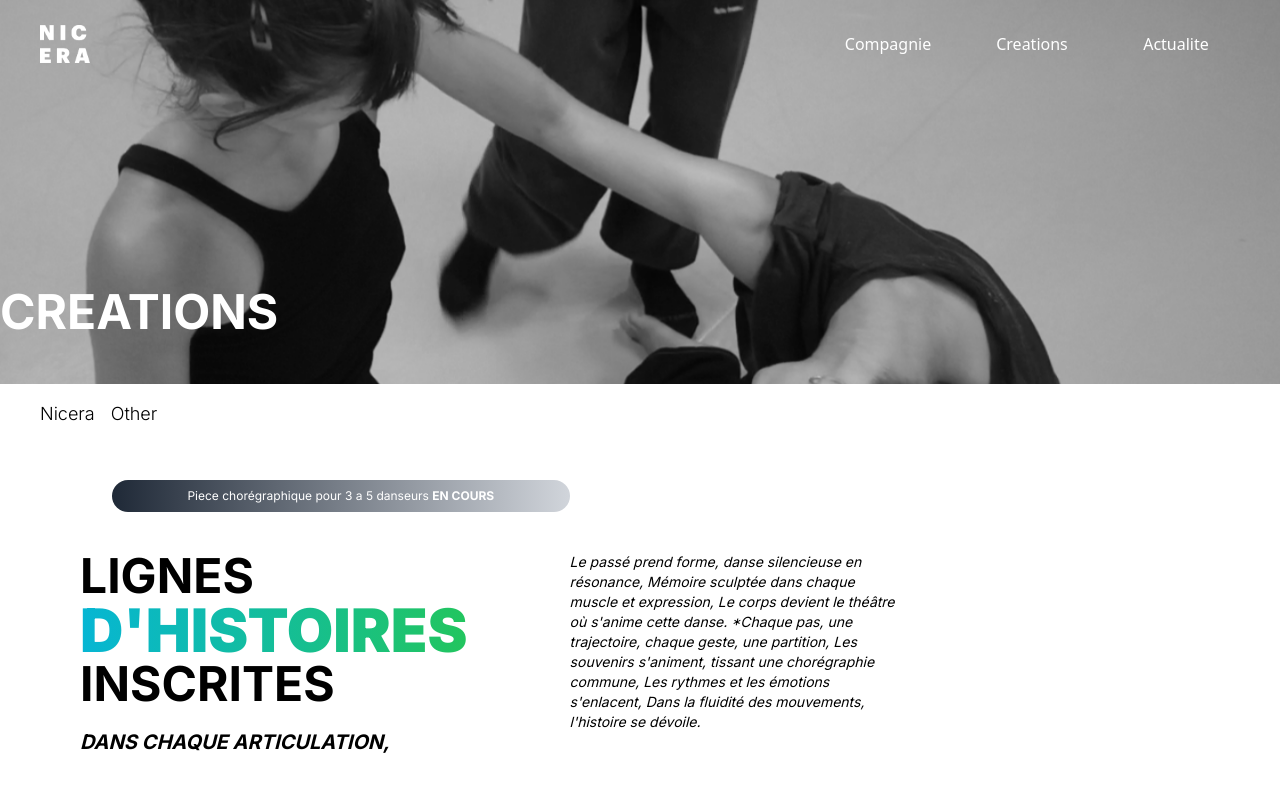
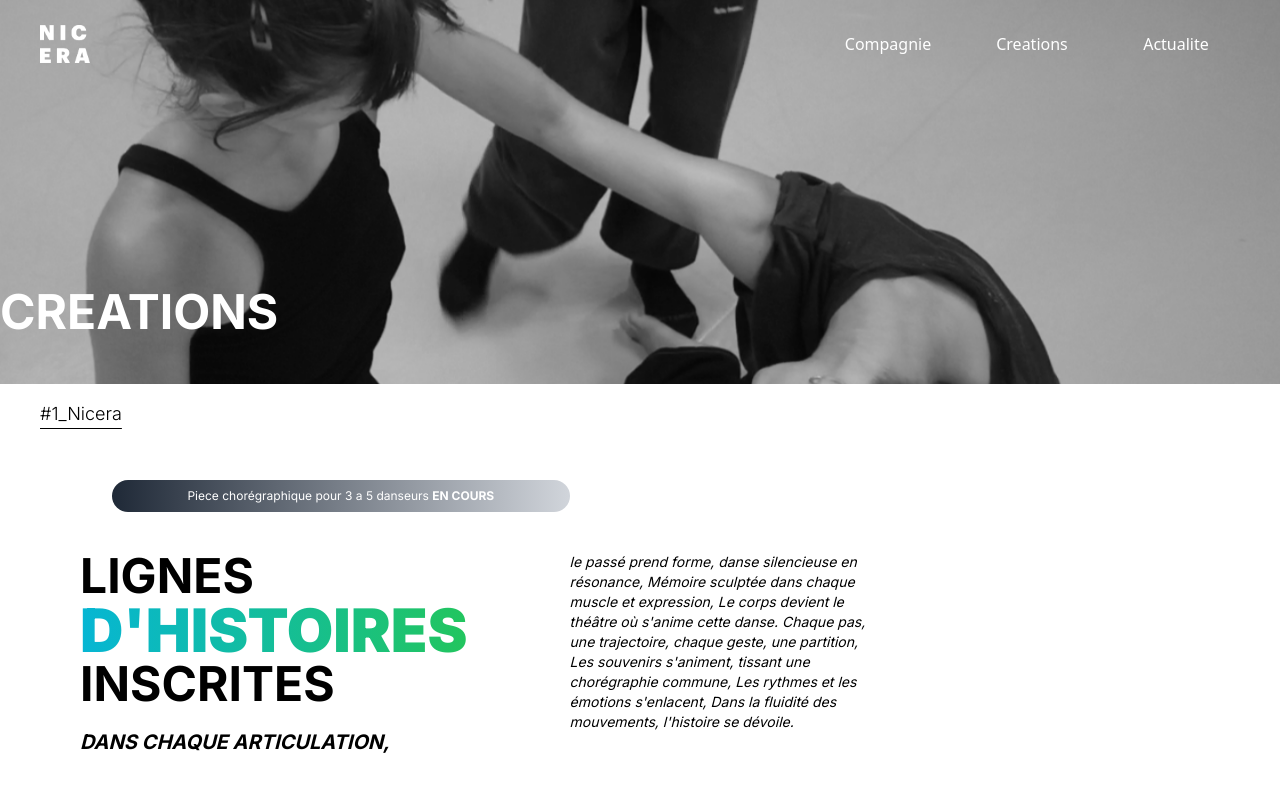
Before and after one commit to cienicera/nicera-front, a Next.js app: page /creations in a window 1280 px wide. Shown: the top 800 px of the page. Built offline with nearby package versions, Linux system fonts and the light colour scheme.

Commit message:
update-correction

```diff
--- a/src/app/creations/page.tsx
+++ b/src/app/creations/page.tsx
@@ -21,10 +21,10 @@ export default function Cie() {
       </div>
       <div className="grid grid-cols-1  grid-flow-row  justify-center content-center text-sm max-w-4xl">
         <nav className="grid grid-flow-col gap-4 justify-between mx-10 font-light">
-          <a href="/creations" className="text-lg ">Nicera</a>
-          <a href="#other" className="text-lg ">Other</a>
+          <a href="/creations" className="text-sm lg:text-lg underline underline-offset-4 lg:underline-offset-8 ">#1_Nicera</a>
+
         </nav>
-        <div className="p-10 text-sm text-black row-span-1  grid content-start md:grid-cols-5 w-full m-10">
+        <div className="p-4 lg:p-10 text-sm text-black row-span-1  grid content-start md:grid-cols-5 w-full lg:m-10">
             {/* <h1 className="md: col-span-5 text-4xl text-black mt-8 mb-10 font-extrabold underline text-right">NICERA</h1> */}
             <div className=" md:col-span-3  mb-10 bg-gradient-to-r from-gray-800 to-gray-300 w-auto px-4 h-8 top-0 ml-8 rounded-full text-xs grid  content-center justify-center text-white ">
               <p>
@@ -32,11 +32,14 @@ export default function Cie() {
               </p>
             </div>
 
-          <p className="md:col-span-3 text-5xl font-bold uppercase">Lignes <br /> <b className="text-6xl bg-clip-text text-transparent bg-gradient-to-r from-cyan-500 to-green-500"> d'histoires</b> <br /> inscrites <br /><i className="font-bold text-xl">dans chaque articulation,</i> </p>
-          <i className="md:col-span-2">  Le passé prend
+          <p className="md:col-span-3 text-4xl lg:text-5xl font-bold uppercase">Lignes <br />
+            <b className="text-5xl lg:text-6xl bg-clip-text text-transparent bg-gradient-to-r from-cyan-500 to-green-500"> d'histoires</b> <br />
+            inscrites <br /><i className="font-bold text-xl">dans chaque articulation,</i>
+           </p>
+          <i className="md:col-span-2 mr-4">le passé prend
           forme, danse silencieuse en résonance, Mémoire sculptée dans chaque
           muscle et expression, Le corps devient le théâtre où s'anime cette
-          danse. *Chaque pas, une trajectoire, chaque geste, une partition, Les
+          danse. Chaque pas, une trajectoire, chaque geste, une partition, Les
           souvenirs s'animent, tissant une chorégraphie commune, Les rythmes et
           les émotions s'enlacent, Dans la fluidité des mouvements, l'histoire
           se dévoile.</i>
```
Also changed, not shown: 1 other file (tests, documents, lock files or other folders).
